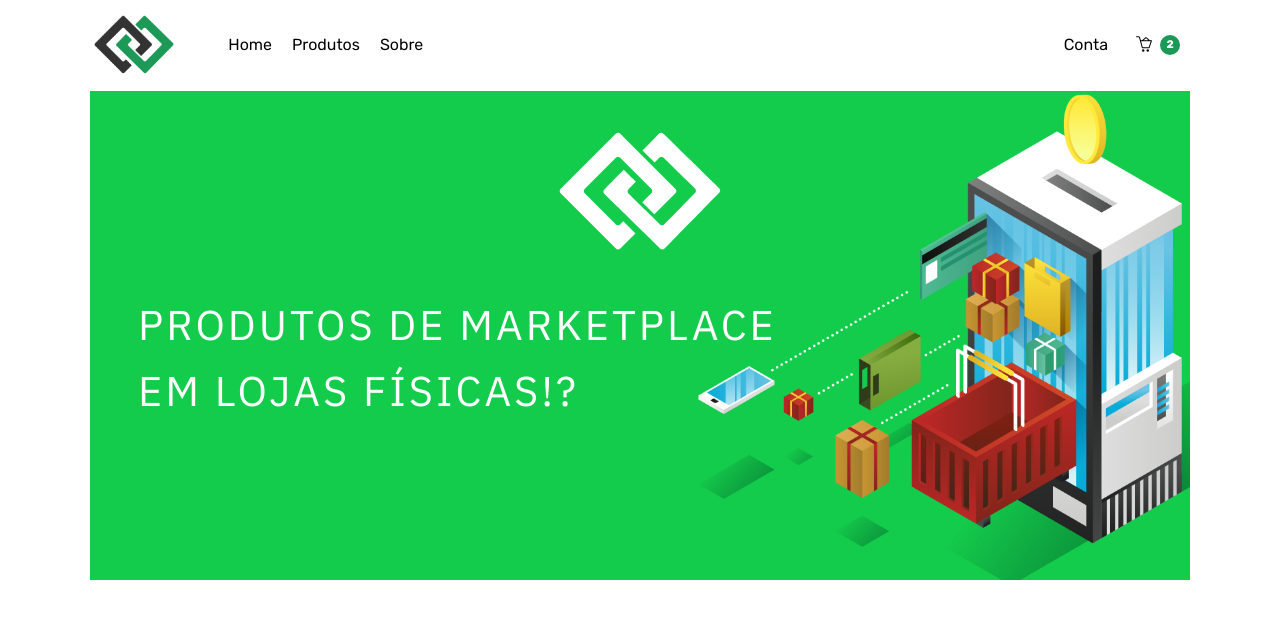
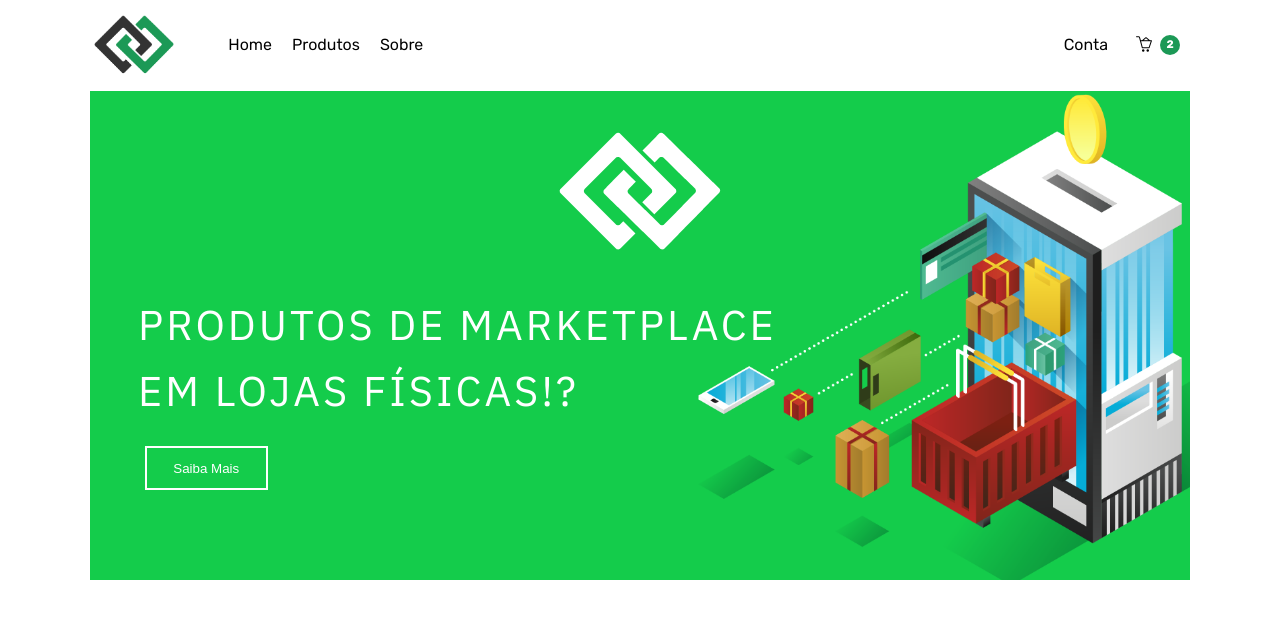
Before and after one commit to Deiveson/nodis-sales, a React (Create React App) app: page / in a window 1280 px wide. Shown: the top 618 px of the page. Built offline with nearby package versions, Linux system fonts and the light colour scheme.

Commit message:
botão no banner

```diff
--- /dev/null
+++ b/src/components/button/button.scss
@@ -0,0 +1,41 @@
+
+// Stack multiple shadows, one from the left, the other from the right
+button:hover,
+button:focus {
+  box-shadow:
+          inset -5em 0 0 0 var(--hover),
+          inset 5em 0 0 0 var(--hover);
+}
+$colors: (
+        button--white: white,
+);
+
+@each $button, $color in $colors {
+  .#{$button} {
+    --color: #{$color};
+    --hover: #{adjust-hue($color, 45deg)};
+  }
+}
+
+button {
+  background: none;
+  border: 2px solid;
+  line-height: 1;
+  margin: 0.5em;
+  padding: 1em 2em;
+  color: var(--color);
+  transition: 0.25s;
+  cursor: pointer;
+  &:hover,
+  &:focus {
+    border-color: var(--hover);
+    color: #fff;
+  }
+}
+
+.button--white{
+  &:hover,
+  &:focus {
+    color: $primary;
+  }
+}
--- /dev/null
+++ b/src/components/button/index.tsx
@@ -0,0 +1,10 @@
+import React from 'react';
+
+interface Props {
+    color: string;
+    text: string;
+}
+
+const Button: React.FC<Props> = ({ text = '', color = '' }) => <button className={`button--${color}`}>{text}</button>;
+
+export default Button;
--- a/src/scss/all.scss
+++ b/src/scss/all.scss
@@ -8,6 +8,7 @@
 
 //Components
 @import "../components/header/header";
+@import "../components/button/button";
 
 //Views
 @import "../views/Home/home";
--- a/src/views/Home/home.scss
+++ b/src/views/Home/home.scss
@@ -29,5 +29,8 @@
         margin: 0 auto;
       }
     }
+    &--button{
+      font-size: 1em;
+    }
   }
 }
--- a/src/views/Home/index.tsx
+++ b/src/views/Home/index.tsx
@@ -1,11 +1,15 @@
 import React from 'react';
 import logoAlt from '../../assets/images/logo-white.png';
+import Button from '../../components/button';
 
 const Home: React.FC = () => (
   <section className="home">
     <section className="home__banner">
       <div className="home__banner--text">
         Produtos de marketplace em lojas físicas!?
+        <div className="home__banner--button">
+          <Button color="white" text="Saiba Mais" />
+        </div>
       </div>
       <div className="home__banner--logo"><img src={logoAlt} alt="logo-alt" /></div>
     </section>
```
